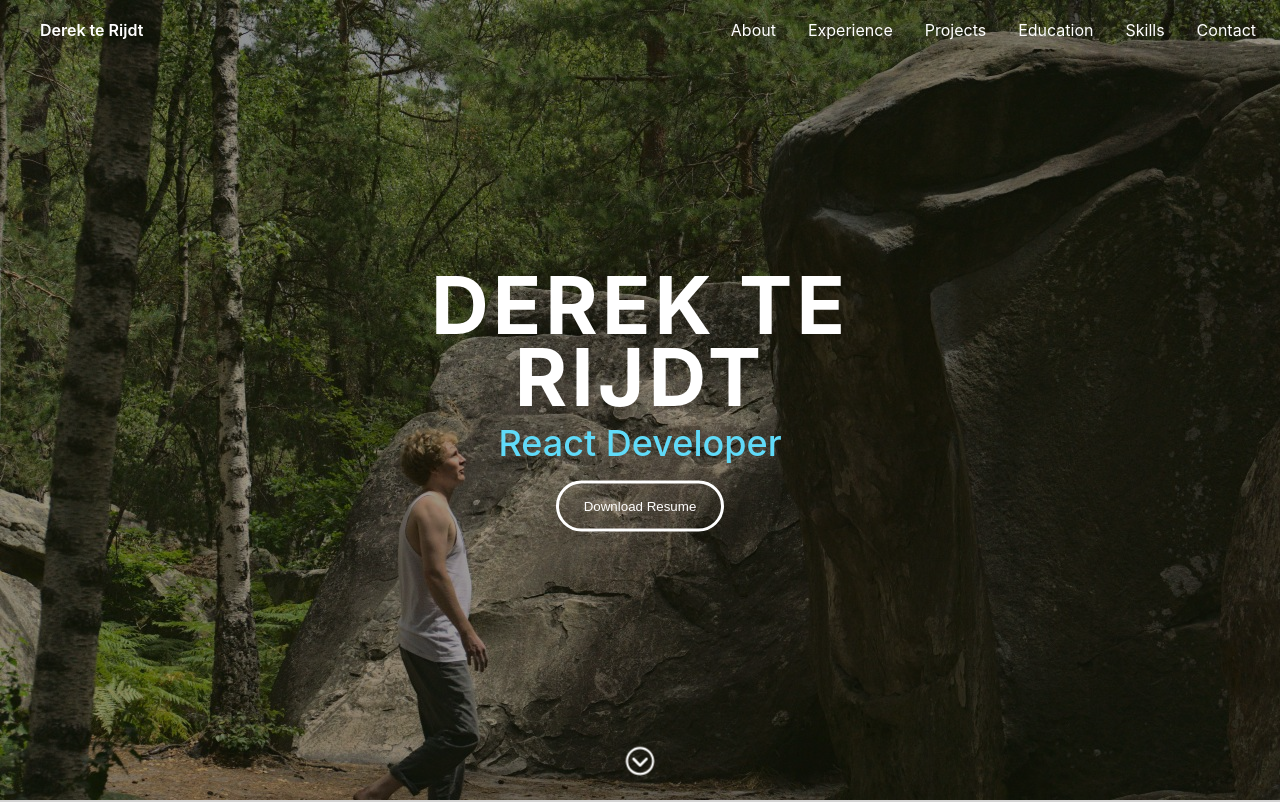
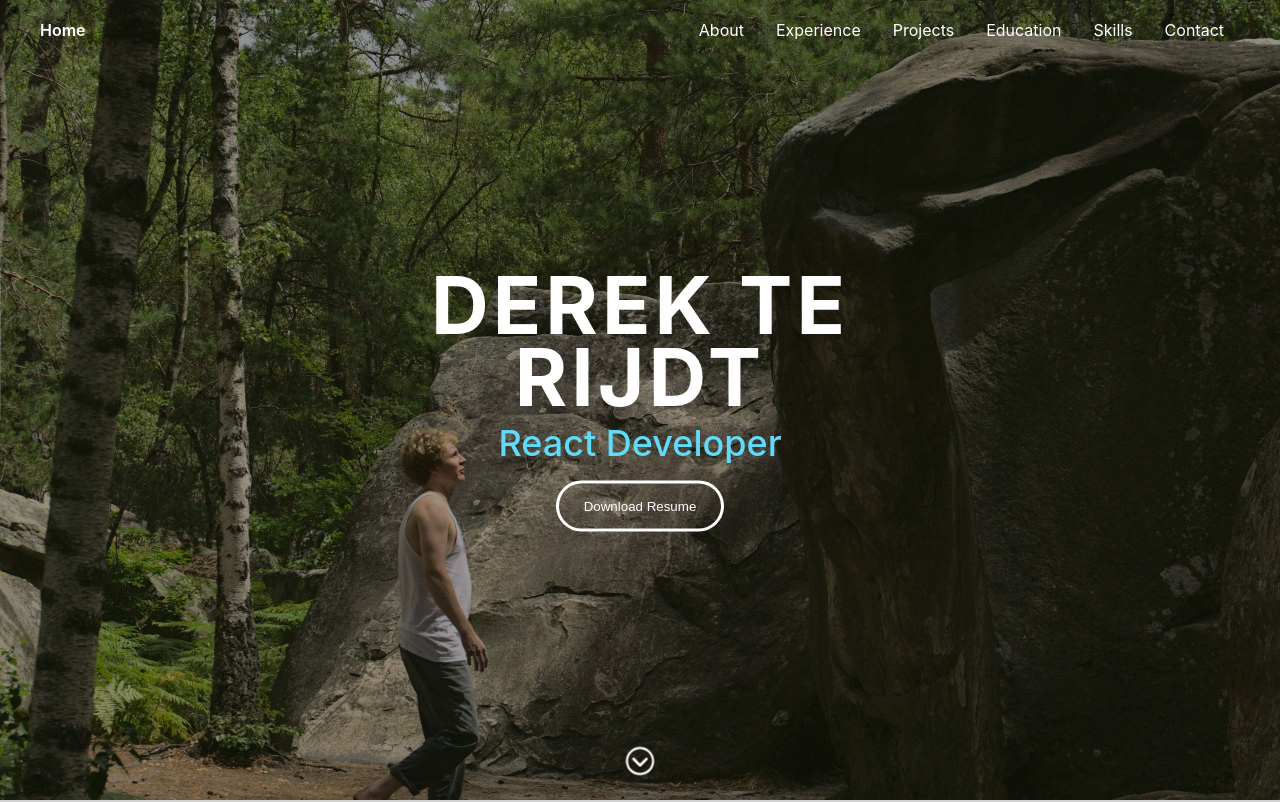
Before and after one commit to 712derek/portfolio, a React (Create React App) app in the folder portfolio/: page / in a window 1280 px wide. Shown: the top 802 px of the page. Built offline with nearby package versions, Linux system fonts and the light colour scheme.

Commit message:
contact font fixed

```diff
--- a/portfolio/src/Components/ContactForm.js
+++ b/portfolio/src/Components/ContactForm.js
@@ -4,15 +4,6 @@ import styled, { css, keyframes } from "styled-components";
 import { StyledH2 } from "./titleStyles";
 import { IoIosArrowDropup } from "react-icons/io";
 import { animateScroll as scroll } from "react-scroll";
-
-const appear = keyframes`
-  from{
-    transform: translateY(100%);
-  }
-  to{
-    transform: translateY(0%);
-  }
-`;
 
 const pulse = keyframes`
   0%{
@@ -40,7 +31,7 @@ const FormSection = styled.form`
   background: rgb(211, 211, 211);
 
   @media (max-width: 768px) {
-    height: cacl(100% + 10vh);
+    height: 100vh;
   }
 `;
 
@@ -111,7 +102,7 @@ const FormTextarea = styled.textarea`
   width: 608px;
   height: 120px;
   margin-bottom: 0.5rem;
-  font-family: sans-serif;
+  font-family: inherit;
 
   @media (max-width: 768px) {
     margin-top: -0.5rem;
--- a/portfolio/src/Components/Navbar.js
+++ b/portfolio/src/Components/Navbar.js
@@ -88,7 +88,6 @@ const MenuBars = styled(AiOutlineMenu)`
 const NavMenu = styled.div`
   display: flex;
   align-items: center;
-  margin-right: -2rem;
 
   @media screen and (max-width: 786px) {
     display: none;
@@ -115,7 +114,7 @@ const Navbar = ({ toggle }) => {
 
   return (
     <Nav navbar={navbar}>
-      <Logo onClick={() => scroll.scrollToTop()}>Derek te Rijdt</Logo>
+      <Logo onClick={() => scroll.scrollToTop()}>Home</Logo>
       <MenuBars onClick={toggle} />
       <NavMenu>
         {navbarData.map((item, index) => (
```
